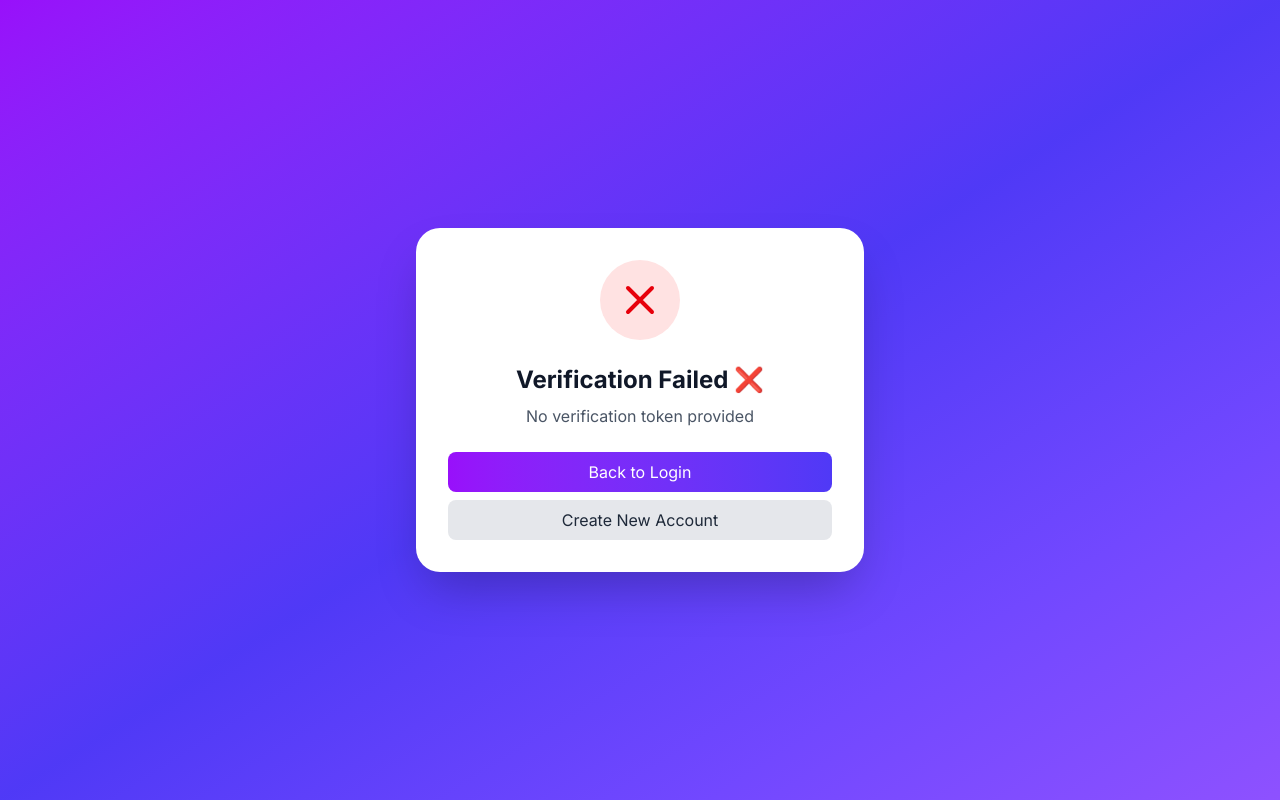
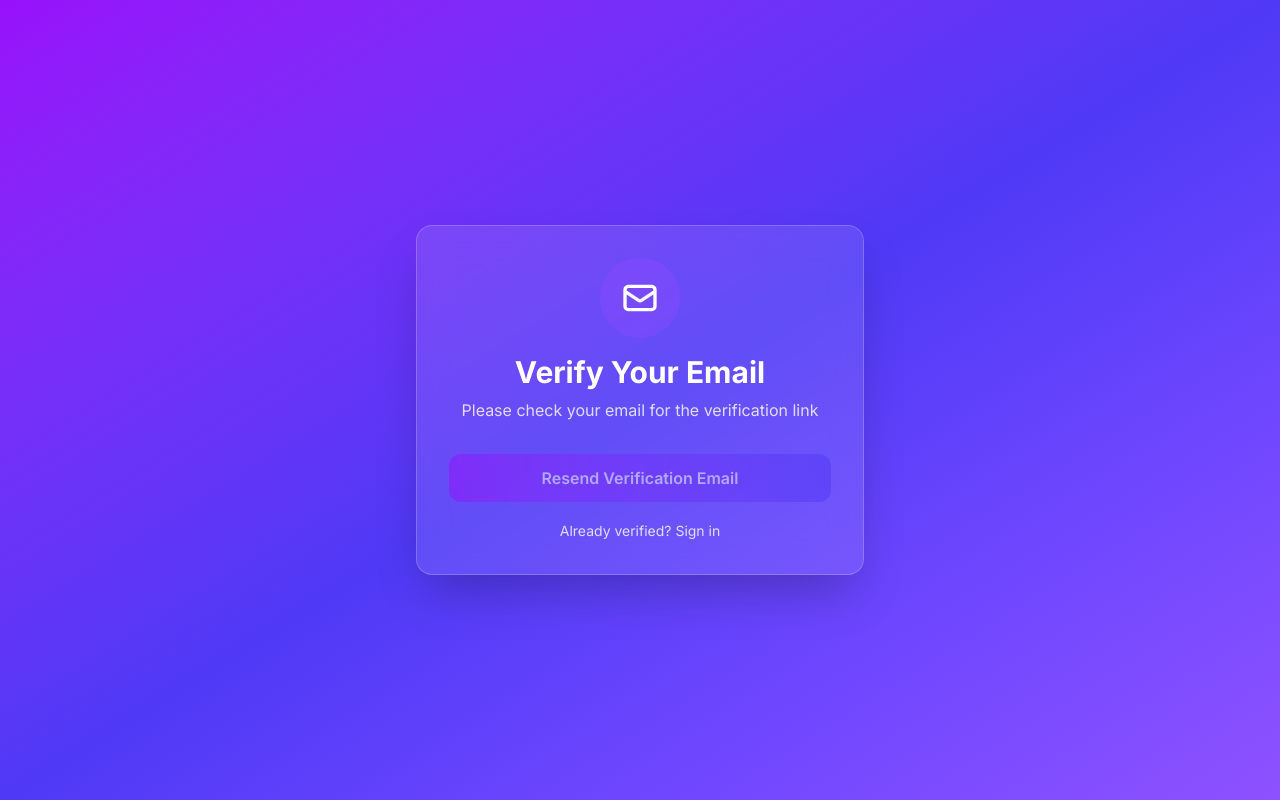
Before and after one commit to Abdulb7772/mini-ERP-frontend, a Next.js app: page /verify-email in a window 1280 px wide. Built offline with nearby package versions, Linux system fonts and the light colour scheme.

Commit message:
Update verification page and register flow to prevent auto-login

```diff
--- a/app/register/page.tsx
+++ b/app/register/page.tsx
@@ -65,8 +65,8 @@ export default function RegisterPage() {
 
         toast.success("Registration successful! Please check your email to verify your account.");
 
-        // Redirect to verification confirmation page
-        router.push(`/verify-email/confirm?email=${encodeURIComponent(values.email)}`);
+        // Redirect to verification page
+        router.push(`/verify-email?email=${encodeURIComponent(values.email)}`);
       } catch (error: any) {
         const message = error.response?.data?.message || "Registration failed";
         toast.error(message);
--- a/app/verify-email/page.tsx
+++ b/app/verify-email/page.tsx
@@ -1,152 +1,175 @@
 "use client";
 
-import { useEffect, useState, Suspense } from "react";
+import { useState, useEffect, Suspense } from "react";
 import { useRouter, useSearchParams } from "next/navigation";
-import axios from "axios";
+import Link from "next/link";
 import { motion } from "framer-motion";
-import Link from "next/link";
-
-const API_URL = process.env.NEXT_PUBLIC_API_URL || "http://localhost:5000/api";
+import toast from "react-hot-toast";
+import Button from "@/components/Button";
 
 function VerifyEmailContent() {
   const router = useRouter();
   const searchParams = useSearchParams();
+  const [loading, setLoading] = useState(false);
+  const [verifying, setVerifying] = useState(false);
+  const [verified, setVerified] = useState(false);
+  const [error, setError] = useState("");
+  const email = searchParams.get("email");
   const token = searchParams.get("token");
 
-  const [status, setStatus] = useState<"loading" | "success" | "error">("loading");
-  const [message, setMessage] = useState("");
+  useEffect(() => {
+    // Auto-verify if token is present in URL
+    if (token) {
+      handleVerify(token);
+    }
+  }, [token]);
 
-  useEffect(() => {
-    if (!token) {
-      setStatus("error");
-      setMessage("No verification token provided");
+  const handleVerify = async (verificationToken: string) => {
+    setVerifying(true);
+    setError("");
+    try {
+      const API_URL = process.env.NEXT_PUBLIC_API_URL || 'http://localhost:5000/api';
+      const response = await fetch(`${API_URL}/auth/verify-email?token=${verificationToken}`, {
+        method: "GET",
+      });
+
+      const data = await response.json();
+
+      if (response.ok && data.status === "success") {
+        setVerified(true);
+        toast.success("Email verified successfully! Redirecting to login...");
+        setTimeout(() => {
+          router.push("/login");
+        }, 2000);
+      } else {
+        setError(data.message || "Verification failed");
+        toast.error(data.message || "Verification failed");
+      }
+    } catch (error) {
+      setError("An error occurred during verification");
+      toast.error("An error occurred during verification");
+    } finally {
+      setVerifying(false);
+    }
+  };
+
+  const handleResendEmail = async () => {
+    if (!email) {
+      toast.error("Email address is required");
       return;
     }
 
-    const verifyEmail = async () => {
+    setLoading(true);
     try {
-        const response = await axios.post(`${API_URL}/users/verify-email`, {
-          token,
+      const API_URL = process.env.NEXT_PUBLIC_API_URL || 'http://localhost:5000/api';
+      const response = await fetch(`${API_URL}/auth/resend-verification`, {
+        method: "POST",
+        headers: {
+          "Content-Type": "application/json",
+        },
+        body: JSON.stringify({ email }),
       });
 
-        setStatus("success");
-        setMessage(response.data.message || "Email verified successfully!");
+      const data = await response.json();
 
-        // Redirect to login after 3 seconds
-        setTimeout(() => {
-          router.push("/login");
-        }, 3000);
-      } catch (error: any) {
-        setStatus("error");
-        setMessage(
-          error.response?.data?.message ||
-          "Verification failed. The token may be invalid or expired."
-        );
+      if (response.ok && data.status === "success") {
+        toast.success("Verification email sent! Please check your inbox.");
+      } else {
+        toast.error(data.message || "Failed to send verification email");
+      }
+    } catch (error) {
+      toast.error("An error occurred. Please try again.");
+    } finally {
+      setLoading(false);
     }
   };
 
-    verifyEmail();
-  }, [token, router]);
-
   return (
-    <div className="min-h-screen bg-linear-to-br from-purple-600 via-indigo-600 to-violet-500 flex items-center justify-center px-6 py-10">
+    <div className="min-h-screen bg-gradient-to-br from-purple-600 via-indigo-600 to-violet-500 flex items-center justify-center px-6 py-10">
       <motion.div
-        initial={{ opacity: 0, scale: 0.9 }}
+        initial={{ opacity: 0, scale: 0.96 }}
         animate={{ opacity: 1, scale: 1 }}
-        transition={{ duration: 0.5 }}
-        className="w-full max-w-md bg-white rounded-3xl shadow-2xl p-8"
+        className="w-full max-w-md"
       >
-        <div className="text-center">
-          {status === "loading" && (
+        <div className="bg-white/10 backdrop-blur-lg rounded-2xl shadow-2xl border border-white/20 p-8">
+          <div className="text-center mb-8">
+            {verifying ? (
               <>
-              <div className="w-20 h-20 mx-auto mb-6 relative">
-                <div className="absolute inset-0 rounded-full border-4 border-purple-200"></div>
-                <div className="absolute inset-0 rounded-full border-4 border-purple-600 border-t-transparent animate-spin"></div>
+                <div className="w-20 h-20 mx-auto mb-4 rounded-full bg-blue-500/20 flex items-center justify-center">
+                  <svg className="w-10 h-10 text-white animate-spin" fill="none" viewBox="0 0 24 24">
+                    <circle className="opacity-25" cx="12" cy="12" r="10" stroke="currentColor" strokeWidth="4"></circle>
+                    <path className="opacity-75" fill="currentColor" d="M4 12a8 8 0 018-8V0C5.373 0 0 5.373 0 12h4zm2 5.291A7.962 7.962 0 014 12H0c0 3.042 1.135 5.824 3 7.938l3-2.647z"></path>
+                  </svg>
                 </div>
-              <h1 className="text-2xl font-bold text-gray-900 mb-2">
-                Verifying Your Email
-              </h1>
-              <p className="text-gray-600">Please wait while we verify your email address...</p>
+                <h2 className="text-3xl font-bold text-white mb-2">Verifying...</h2>
+                <p className="text-white/80">Please wait while we verify your email</p>
+              </>
+            ) : verified ? (
+              <>
+                <div className="w-20 h-20 mx-auto mb-4 rounded-full bg-green-500/20 flex items-center justify-center">
+                  <svg className="w-10 h-10 text-green-400" fill="none" stroke="currentColor" viewBox="0 0 24 24">
+                    <path strokeLinecap="round" strokeLinejoin="round" strokeWidth={2} d="M5 13l4 4L19 7" />
+                  </svg>
+                </div>
+                <h2 className="text-3xl font-bold text-white mb-2">Verified! 🎉</h2>
+                <p className="text-white/80">Your email has been verified successfully</p>
+              </>
+            ) : error ? (
+              <>
+                <div className="w-20 h-20 mx-auto mb-4 rounded-full bg-red-500/20 flex items-center justify-center">
+                  <svg className="w-10 h-10 text-red-400" fill="none" stroke="currentColor" viewBox="0 0 24 24">
+                    <path strokeLinecap="round" strokeLinejoin="round" strokeWidth={2} d="M6 18L18 6M6 6l12 12" />
+                  </svg>
+                </div>
+                <h2 className="text-3xl font-bold text-white mb-2">Verification Failed</h2>
+                <p className="text-white/80 mb-6">{error}</p>
+              </>
+            ) : (
+              <>
+                <div className="w-20 h-20 mx-auto mb-4 rounded-full bg-purple-500/20 flex items-center justify-center">
+                  <svg className="w-10 h-10 text-white" fill="none" stroke="currentColor" viewBox="0 0 24 24">
+                    <path strokeLinecap="round" strokeLinejoin="round" strokeWidth={2} d="M3 8l7.89 5.26a2 2 0 002.22 0L21 8M5 19h14a2 2 0 002-2V7a2 2 0 00-2-2H5a2 2 0 00-2 2v10a2 2 0 002 2z" />
+                  </svg>
+                </div>
+                <h2 className="text-3xl font-bold text-white mb-2">Verify Your Email</h2>
+                <p className="text-white/80">Please check your email for the verification link</p>
               </>
             )}
+          </div>
 
-          {status === "success" && (
-            <>
-              <div className="w-20 h-20 mx-auto mb-6 bg-green-100 rounded-full flex items-center justify-center">
-                <svg
-                  className="w-12 h-12 text-green-600"
-                  fill="none"
-                  stroke="currentColor"
-                  viewBox="0 0 24 24"
+          {!verifying && !verified && (
+            <div className="space-y-4">
+              {email && (
+                <div className="bg-white/10 rounded-lg p-4 mb-4">
+                  <p className="text-sm text-white/80 mb-1">Verification email sent to:</p>
+                  <p className="text-white font-medium break-all">{email}</p>
+                </div>
+              )}
+
+              <Button
+                onClick={handleResendEmail}
+                loading={loading}
+                disabled={!email}
+                className="w-full rounded-xl py-3 font-semibold bg-gradient-to-r from-purple-600 to-indigo-600 hover:from-purple-700 hover:to-indigo-700 transition"
               >
-                  <path
-                    strokeLinecap="round"
-                    strokeLinejoin="round"
-                    strokeWidth={2}
-                    d="M5 13l4 4L19 7"
-                  />
-                </svg>
-              </div>
-              <h1 className="text-2xl font-bold text-gray-900 mb-2">
-                Email Verified! ✅
-              </h1>
-              <p className="text-gray-600 mb-6">{message}</p>
-              <p className="text-sm text-gray-500">
-                Redirecting to login page in 3 seconds...
-              </p>
+                Resend Verification Email
+              </Button>
+
+              <div className="text-center">
                 <Link
                   href="/login"
-                className="inline-block mt-4 px-6 py-2 bg-linear-to-r from-purple-600 to-indigo-600 text-white rounded-lg hover:from-purple-700 hover:to-indigo-700 transition"
+                  className="text-sm text-white/80 hover:text-white transition-colors"
                 >
-                Go to Login
+                  Already verified? Sign in
                 </Link>
-            </>
+              </div>
+            </div>
           )}
 
-          {status === "error" && (
-            <>
-              <div className="w-20 h-20 mx-auto mb-6 bg-red-100 rounded-full flex items-center justify-center">
-                <svg
-                  className="w-12 h-12 text-red-600"
-                  fill="none"
-                  stroke="currentColor"
-                  viewBox="0 0 24 24"
-                >
-                  <path
-                    strokeLinecap="round"
-                    strokeLinejoin="round"
-                    strokeWidth={2}
-                    d="M6 18L18 6M6 6l12 12"
-                  />
-                </svg>
+          {verified && (
+            <div className="text-center">
+              <p className="text-white/80 text-sm">Redirecting to login page...</p>
             </div>
-              <h1 className="text-2xl font-bold text-gray-900 mb-2">
-                Verification Failed ❌
-              </h1>
-              <p className="text-gray-600 mb-6">{message}</p>
-              {message.includes("expired") && (
-                <div className="bg-yellow-50 border border-yellow-200 rounded-lg p-4 mb-4">
-                  <p className="text-sm text-yellow-800">
-                    <strong>Note:</strong> Verification links expire after 24 hours for security reasons.
-                    Please contact your administrator to request a new verification email.
-                  </p>
-                </div>
-              )}
-              <div className="space-y-2">
-                <Link
-                  href="/login"
-                  className="block px-6 py-2 bg-linear-to-r from-purple-600 to-indigo-600 text-white rounded-lg hover:from-purple-700 hover:to-indigo-700 transition"
-                >
-                  Back to Login
-                </Link>
-                <Link
-                  href="/register"
-                  className="block px-6 py-2 bg-gray-200 text-gray-800 rounded-lg hover:bg-gray-300 transition"
-                >
-                  Create New Account
-                </Link>
-              </div>
-            </>
           )}
         </div>
       </motion.div>
@@ -156,16 +179,11 @@ function VerifyEmailContent() {
 
 export default function VerifyEmailPage() {
   return (
-    <Suspense
-      fallback={
-        <div className="min-h-screen bg-linear-to-br from-purple-600 via-indigo-600 to-violet-500 flex items-center justify-center">
-          <div className="text-center">
-            <div className="animate-spin rounded-full h-16 w-16 border-t-2 border-b-2 border-white mx-auto"></div>
-            <p className="text-white mt-4">Loading...</p>
+    <Suspense fallback={
+      <div className="min-h-screen bg-gradient-to-br from-purple-600 via-indigo-600 to-violet-500 flex items-center justify-center">
+        <div className="text-white">Loading...</div>
       </div>
-        </div>
-      }
-    >
+    }>
       <VerifyEmailContent />
     </Suspense>
   );
```
Lines whose indentation alone changed are shown as unchanged.
